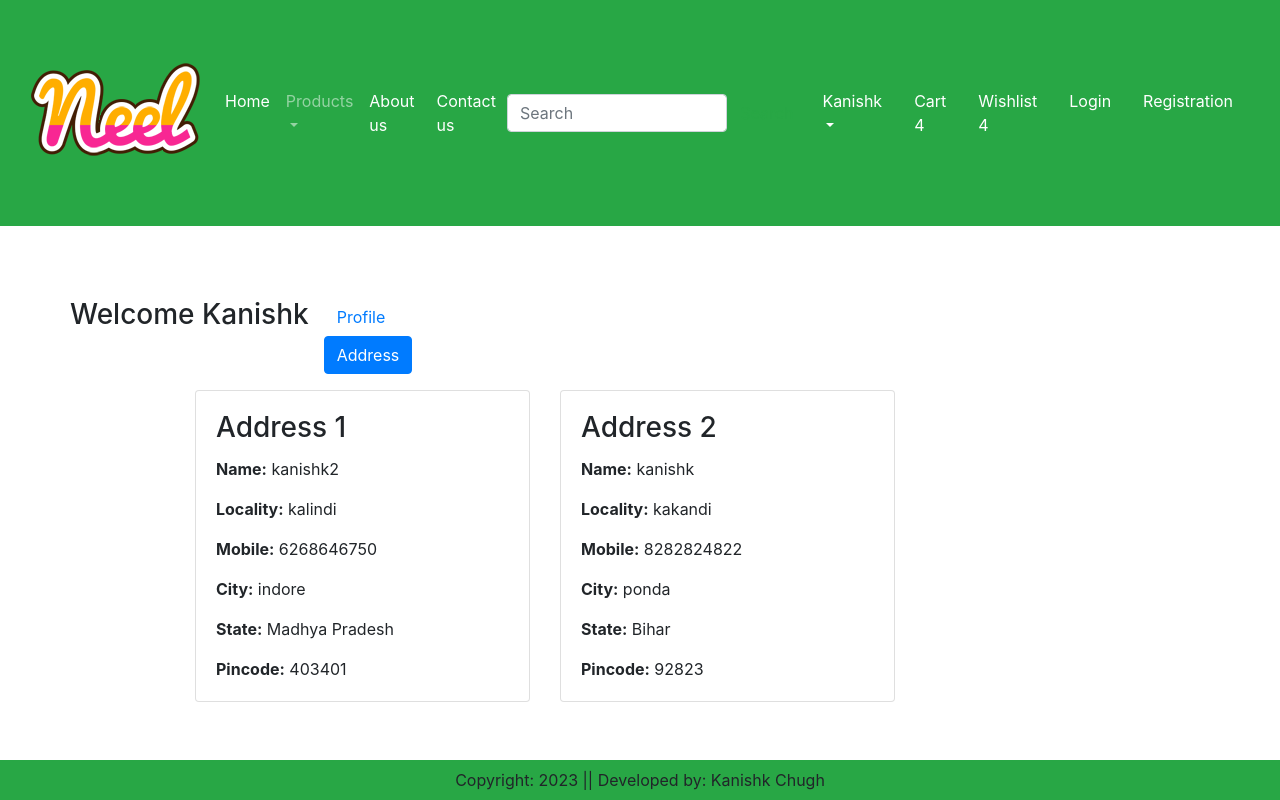
After one commit to Kanishk-00/ecommerce, a Django app: page /address/ in a window 1280 px wide. The commit adds this page. Run offline with Django 5.2, Linux system fonts and the light colour scheme; a user stored in the database is signed in; data comes from the database, SQL or seed files in the repository; both versions use the stored data as it was after the commit; some libraries are stand-ins or nearby versions.

Commit message:
customer table created, multiple address corresponding to same user has been handled, now moving to updating the details and storing in the database functionality

```diff
--- a/ec/app/models.py
+++ b/ec/app/models.py
@@ -1,4 +1,5 @@
 from django.db import models
+from django.contrib.auth.models import User
 
 
 CATEGORY_CHOICES = (
@@ -11,6 +12,45 @@ CATEGORY_CHOICES = (
     ('CZ', 'Cheese'),
     ('IC', 'Ice-Cream'),
 )
+
+
+STATE_CHOICES = (
+    ('Andaman and Nicobar Islands', 'Andaman and Nicobar Islands'),
+    ('Andhra Pradesh', 'Andhra Pradesh'),
+    ('Arunachal Pradesh', 'Arunachal Pradesh'),
+    ('Assam', 'Assam'),
+    ('Bihar', 'Bihar'),
+    ('Chandigarh', 'Chandigarh'),
+    ('Chhattisgarh', 'Chhattisgarh'),
+    ('Dadra and Nagar Haveli and Daman and Diu', 'Dadra and Nagar Haveli and Daman and Diu'),
+    ('Delhi', 'Delhi'),
+    ('Goa', 'Goa'),
+    ('Gujarat', 'Gujarat'),
+    ('Haryana', 'Haryana'),
+    ('Himachal Pradesh', 'Himachal Pradesh'),
+    ('Jharkhand', 'Jharkhand'),
+    ('Karnataka', 'Karnataka'),
+    ('Kerala', 'Kerala'),
+    ('Lakshadweep', 'Lakshadweep'),
+    ('Madhya Pradesh', 'Madhya Pradesh'),
+    ('Maharashtra', 'Maharashtra'),
+    ('Manipur', 'Manipur'),
+    ('Meghalaya', 'Meghalaya'),
+    ('Mizoram', 'Mizoram'),
+    ('Nagaland', 'Nagaland'),
+    ('Odisha', 'Odisha'),
+    ('Puducherry', 'Puducherry'),
+    ('Punjab', 'Punjab'),
+    ('Rajasthan', 'Rajasthan'),
+    ('Sikkim', 'Sikkim'),
+    ('Tamil Nadu', 'Tamil Nadu'),
+    ('Telangana', 'Telangana'),
+    ('Tripura', 'Tripura'),
+    ('Uttar Pradesh', 'Uttar Pradesh'),
+    ('Uttarakhand', 'Uttarakhand'),
+    ('West Bengal', 'West Bengal'),
+)
+
 # Create your models here.
 class Product(models.Model):
     title = models.CharField(max_length = 100)
@@ -23,3 +63,17 @@ class Product(models.Model):
     product_image = models.ImageField(upload_to='product')
     def __str__(self):
         return self.title
+
+
+
+class Customer(models.Model):
+    user = models.ForeignKey(User, on_delete = models.CASCADE)
+    name = models.CharField(max_length = 100)
+    locality = models.CharField(max_length = 100)
+    city = models.CharField(max_length = 100)
+    mobile = models.IntegerField(default = 0)
+    zipcode = models.IntegerField()
+    state = models.CharField(choices = STATE_CHOICES, max_length = 100)
+
+    def __str__(self):
+        return self.name
--- /dev/null
+++ b/ec/app/templates/app/address.html
@@ -0,0 +1,41 @@
+{% extends 'app/base.html' %}
+{% load static %}
+{% block title %}
+ Address
+{% endblock title %}
+
+ {% block main-content %}
+    <div class="container my-5">
+        <div class="row">
+            <h3> Welcome <span class="text-capitalize"> {{request.user}} </span></h3>
+            <div class="col-sm-2 border-end">
+                <ul class="list-unstyled">
+                    <li class="d-grid"> <a href="{% url 'profile' %}" class="btn"> Profile</a></li>
+                    <li class="d-grid"> <a href="{% url 'address' %}" class="btn btn-primary"> Address</a></li>
+                </ul>
+            </div>
+
+            <div class="col-sm-8 offset-sm-1">
+                <div class="container">
+                    <div class="row">
+                        {% for ad in add %}
+                            <div class="col-md-6">
+                                <div class="card mb-3">
+                                    <div class="card-body">
+                                        <h3 class="card-title">Address {{ forloop.counter}}</h3>
+                                        <p class="card-text"><strong>Name:</strong> {{ad.name}}</p>
+                                        <p class="card-text"><strong>Locality:</strong> {{ad.locality}}</p>
+                                        <p class="card-text"><strong>Mobile:</strong> {{ad.mobile}}</p>
+                                        <p class="card-text"><strong>City:</strong> {{ad.city}}</p>
+                                        <p class="card-text"><strong>State:</strong> {{ad.state}}</p>
+                                        <p class="card-text"><strong>Pincode:</strong> {{ad.zipcode}}</p>
+                                    </div>
+                                </div>
+                            </div>
+                        {% endfor %}
+                    </div>
+                </div>
+            </div>
+        </div>
+    </div>
+ {% endblock main-content %}
--- a/ec/app/templates/app/base.html
+++ b/ec/app/templates/app/base.html
@@ -132,7 +132,7 @@
               Kanishk
             </a>
             <ul class="dropdown-menu" aria-labelledby="profileDropdown">
-              <li><a class="dropdown-item" href="#"> Profile </a></li>
+              <li><a class="dropdown-item" href="{% url 'profile' %}"> Profile </a></li>
               <li><a class="dropdown-item" href="#"> Orders </a></li>
               <li><a class="dropdown-item" href="#"> Change Password </a></li>
               <li><a class="dropdown-item" href=""> Logout </a></li>
@@ -146,7 +146,7 @@
             <a href="#" class="nav-link text-white"> Wishlist 4</a>
           </li>
           <li class="nav-item mx-2">
-            <a href="#" class="nav-link text-white"> Login</a>
+            <a href="{% url 'login' %}" class="nav-link text-white"> Login</a>
           </li>
           <li class="nav-item mx-2">
             <a href="{% url 'customerregistration' %}" class="nav-link text-white"> Registration </a>
--- a/ec/app/templates/app/customerregistration.html
+++ b/ec/app/templates/app/customerregistration.html
@@ -19,7 +19,7 @@ Customer Registration
             {% endfor %}
             <input type="submit" value="Submit" class="btn btn-primary">
             <div class="text-center text-primary fw-bold">
-                <small> Existing User ? <a href="#" class="text-danger"> Login Now</a></small>
+                <small> Existing User ? <a href="{% url 'login' %}" class="text-danger"> Login Now</a></small>
             </div>
             {% if form.non_field_errors %}
                 {% for error in form.non_field_errors %}
--- a/ec/app/urls.py
+++ b/ec/app/urls.py
@@ -3,6 +3,9 @@ from django.urls import path, include
 from . import views
 from django.conf import settings
 from django.conf.urls.static import static
+from django.contrib.auth import views as auth_view
+from .forms import LoginForm, MyPasswordResetForm
+
 urlpatterns = [
     path('', views.home),
     path('about/', views.about, name="about"),
@@ -11,5 +14,10 @@ urlpatterns = [
     path('category-title/<val>', views.CategoryTitle.as_view(), name="category-title"),
     path('product-detail/<int:pk>', views.ProductDetail.as_view(), name="product-detail"),
     path('registration/', views.CustomerRegistrationView.as_view(), name='customerregistration'),
+    path('account/login/', auth_view.LoginView.as_view(template_name = 'app/login.html', authentication_form=LoginForm), name='login'),
+    path('password-reset/', auth_view.PasswordResetView.as_view(template_name='app/password_reset.html', form_class = MyPasswordResetForm),
+         name = 'password-reset'),
+    path('profile/', views.ProfileView.as_view(), name = 'profile'),
+    path('address/', views.address, name = 'address')
 
 ]+static(settings.MEDIA_URL, document_root = settings.MEDIA_ROOT)
--- a/ec/app/views.py
+++ b/ec/app/views.py
@@ -2,8 +2,9 @@ from django.shortcuts import render
 from django.views import View
 from . models import Product
 from django.db.models import Count
-from . forms import CustomerRegistrationForm
+from . forms import CustomerRegistrationForm , CustomerProfileForm
 from django.contrib import messages
+from .models import Customer
 
 # Create your views here.
 def home(req):
@@ -49,3 +50,33 @@ class CustomerRegistrationView(View):
         else:
             messages.warning(request, "Invalid Input data")
         return render(request, 'app/customerregistration.html', locals())
+
+
+class ProfileView(View):
+    def get(self, request):
+        form = CustomerProfileForm()
+        return render(request, 'app/profile.html', locals())
+    def post(self, request):
+        form = CustomerProfileForm(request.POST)
+        if(form.is_valid()):
+            user = request.user
+            name = form.cleaned_data['name']
+            locality = form.cleaned_data['locality']
+            city = form.cleaned_data['city']
+            mobile = form.cleaned_data['mobile']
+            state = form.cleaned_data['state']
+            zipcode = form.cleaned_data['zipcode']
+
+            reg = Customer(user = user, name = name, locality = locality, mobile = mobile, city = city, state = state, zipcode = zipcode)
+            reg.save()
+            messages.success(request, "Congratulations! Profiled Saved Successfully")
+        else:
+            messages.warning(request, "Invalid Input Data")
+
+        return render(request, 'app/profile.html', locals())
+
+
+
+def address(request):
+    add = Customer.objects.filter(user = request.user)
+    return render(request, 'app/address.html', locals())
--- a/ec/ec/settings.py
+++ b/ec/ec/settings.py
@@ -119,6 +119,8 @@ USE_TZ = True
 STATIC_URL = 'static/'
 MEDIA_URL = '/media/'
 MEDIA_ROOT = BASE_DIR/'media'
+LOGIN_REDIRECT_URL = '/profile/'
+
 # Default primary key field type
 # https://docs.djangoproject.com/en/5.0/ref/settings/#default-auto-field
 
```
Also changed, not shown: ec/app/admin.py (+7 -1 lines), ec/app/forms.py (+30 -1 lines), ec/app/templates/app/login.html (added, +36 -0 lines), ec/app/templates/app/profile.html (added, +40 -0 lines), ec/app/migrations/0002_customer.py (added), ec/db.sqlite3.
